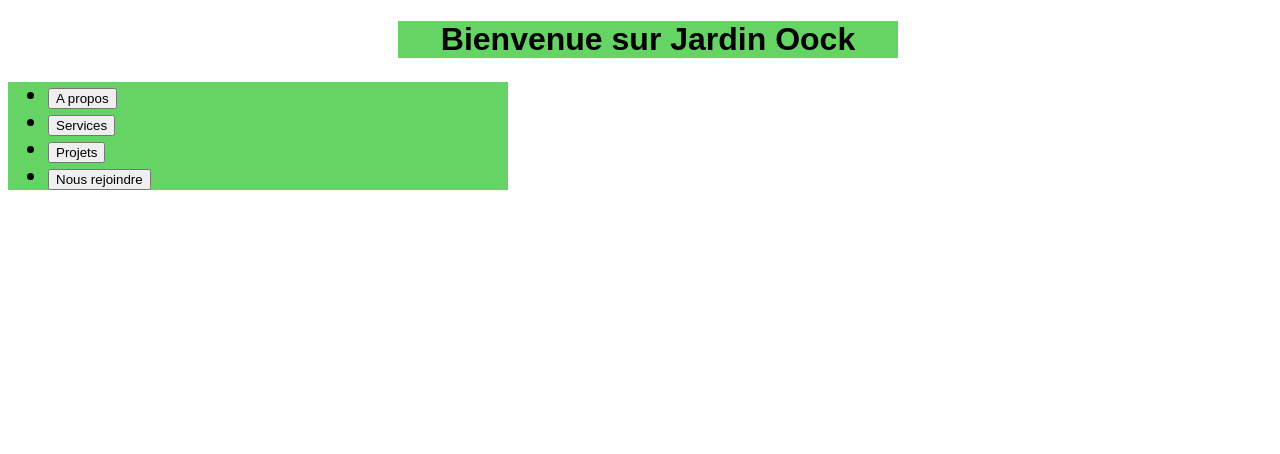
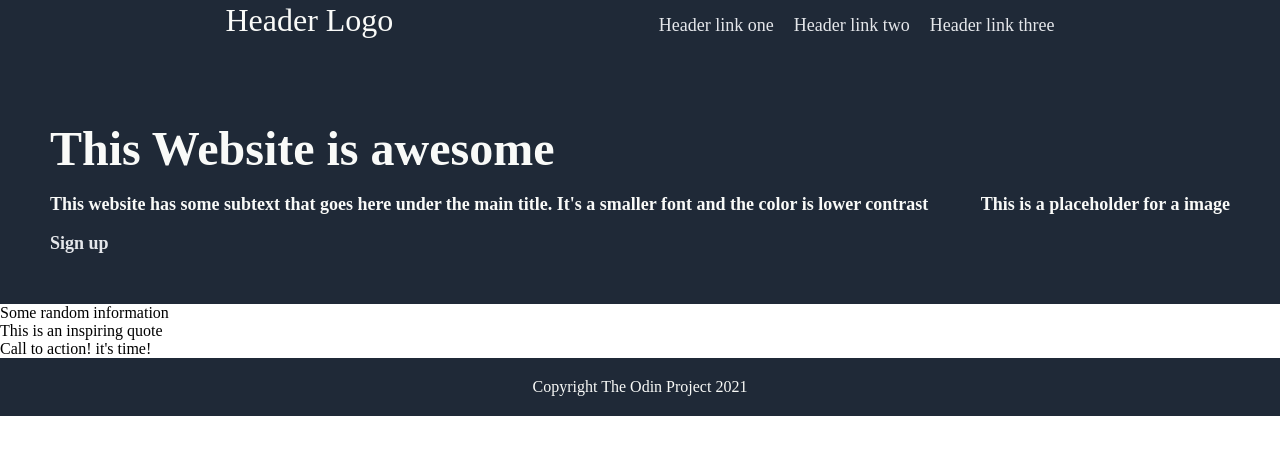
Before and after one commit to Dimiriqc/oock, a plain HTML site: page index.html in a window 1280 px wide. Drawn offline with Linux system fonts and the light colour scheme.

Commit message:
Add files via upload

```diff
--- a/index.html
+++ b/index.html
@@ -8,17 +8,34 @@
     <link rel="stylesheet" href="styles.css">
 </head>
 <body>
-    <div class="background"></div>
-    <div class="titre">
-        <h1>Bienvenue sur Jardin Oock</h1>
+    <div class="header">
+        Header Logo
+         <ul>
+            <li><a href="google.com"> Header link one</a></li>
+            <li><a href="google.com"> Header link two</a></li>
+            <li><a href="google.com"> Header link three</a></li>
+         </ul>
     </div>
-    <div class="buttons">
-        <ul>
-            <li><button>A propos</button></li>
-            <li><button>Services</button></li>
-            <li><button>Projets</button></li>
-            <li><button>Nous rejoindre</button></li>
-        </ul>
+    <div class="main">
+     <div class="one">
+         This Website is awesome
+         <p>This website has some subtext that goes here under the main title. It's a smaller font and the color is lower contrast</p>
+     <div class="image"> This is a placeholder for a image
+     </div>
+     <a href="google.com"> Sign up </a>
+        </div>
+     <div class="two">
+         Some random information
+     </div>
+     <div class="three">
+         This is an inspiring quote
+     </div>
+     <div class="four">
+         Call to action! it's time!
+     </div>
+     <div class="footer">
+         Copyright The Odin Project 2021
+     </div>
     </div>
 </body>
 </html>
--- a/styles.css
+++ b/styles.css
@@ -1,28 +1,61 @@
-body,
-html {
-  width: 100%;
-  height: 100%;
-  position: relative;
+body {
+    display: flex;
+    flex-direction: column;
+    margin: 0;
+    min-height: 100vh;
+
 }
-.background {
-    background-color: rgb(204, 228, 204);
-    background-image: url("seb1.jpg");
-    background-repeat: no-repeat;
-    background-size: cover;
-    position: absolute;
-    z-index: 0;
-    filter: blur(0px);
+
+.header {
+    display: flex;
+    background-color: #1f2937;
+    justify-content: space-evenly;
+    align-items: center;
+    font-size: 32px;
+    color: #f9faf8;
+    margin-top: -30px;
+
 }
-.titre {
-    text-align: center;
-    background-color: rgb(101, 212, 101);
-    color: black;
-    width: 500px;
-    margin: 0px auto 0px auto;
-    font-family: Arial, Helvetica, sans-serif;
+.main {
+    display: flex;
+    flex-direction: column;
+
 }
-.buttons {
-    background-color: rgb(101, 212, 101);
-    font-size: x-large;
-    width: 500px;
+a {
+    font-size: 18px;
+    color: #e5e7eb;
+    text-decoration: none;
 }
+ul {
+    list-style-type: none;
+    display: flex;
+    flex-wrap: wrap;
+    gap: 20px;
+}
+.one {
+    font-size: 48px;
+    font-weight: bold;
+    color: #f9faf8;
+    background-color: #1f2937;
+    display: flex;
+    padding: 50px;
+    align-items: center;
+    justify-content: space-between;
+    flex-direction: row;
+    flex-wrap: wrap;
+}
+p {
+    font-size: 18px;
+    color: #f9faf8;
+}
+.image {
+    font-size: 18px;
+}
+.footer {
+    display: flex;
+    align-items: center;
+    justify-content: center;
+    background-color: #1f2937;
+    color:#f9faf8;
+    padding: 20px;
+}
```
